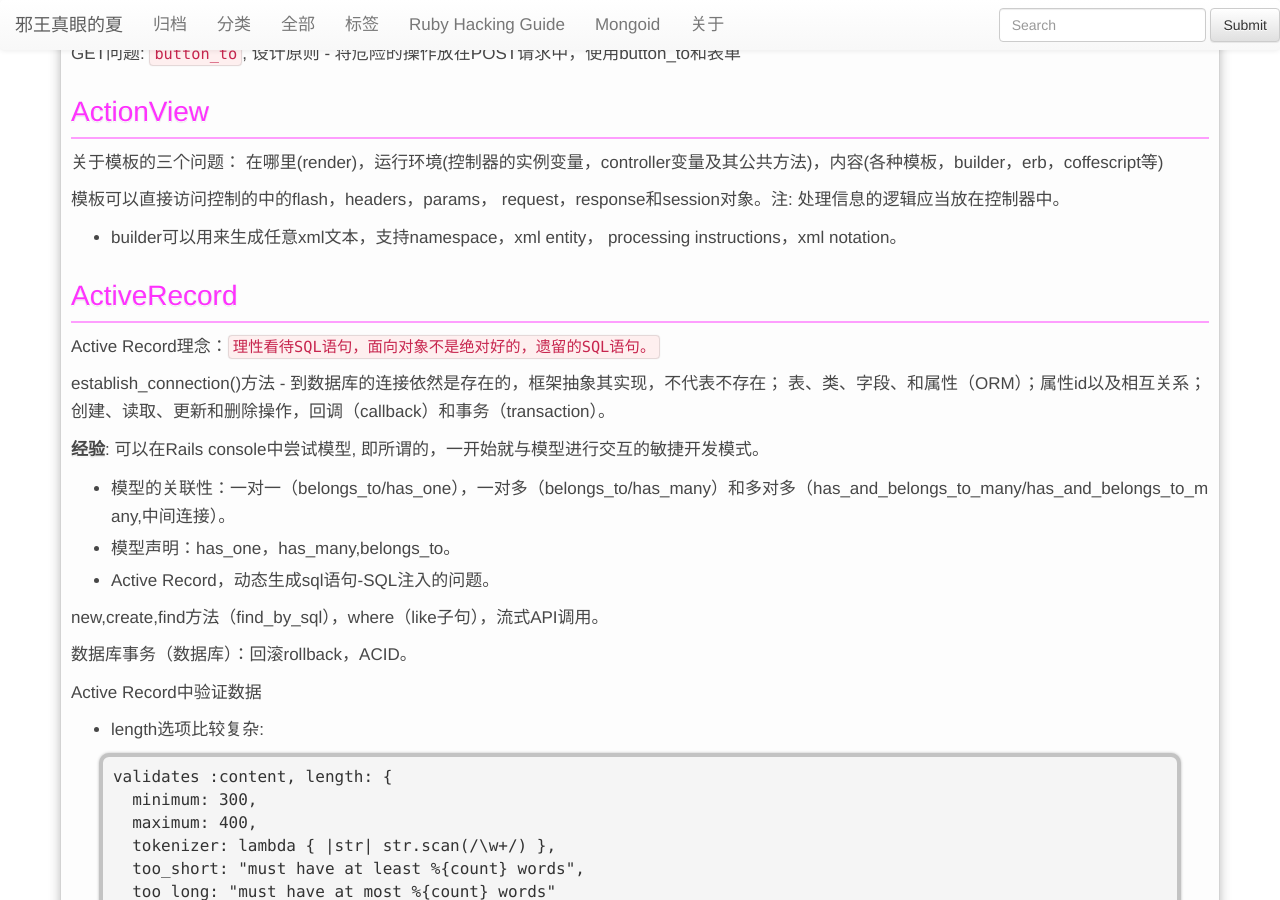
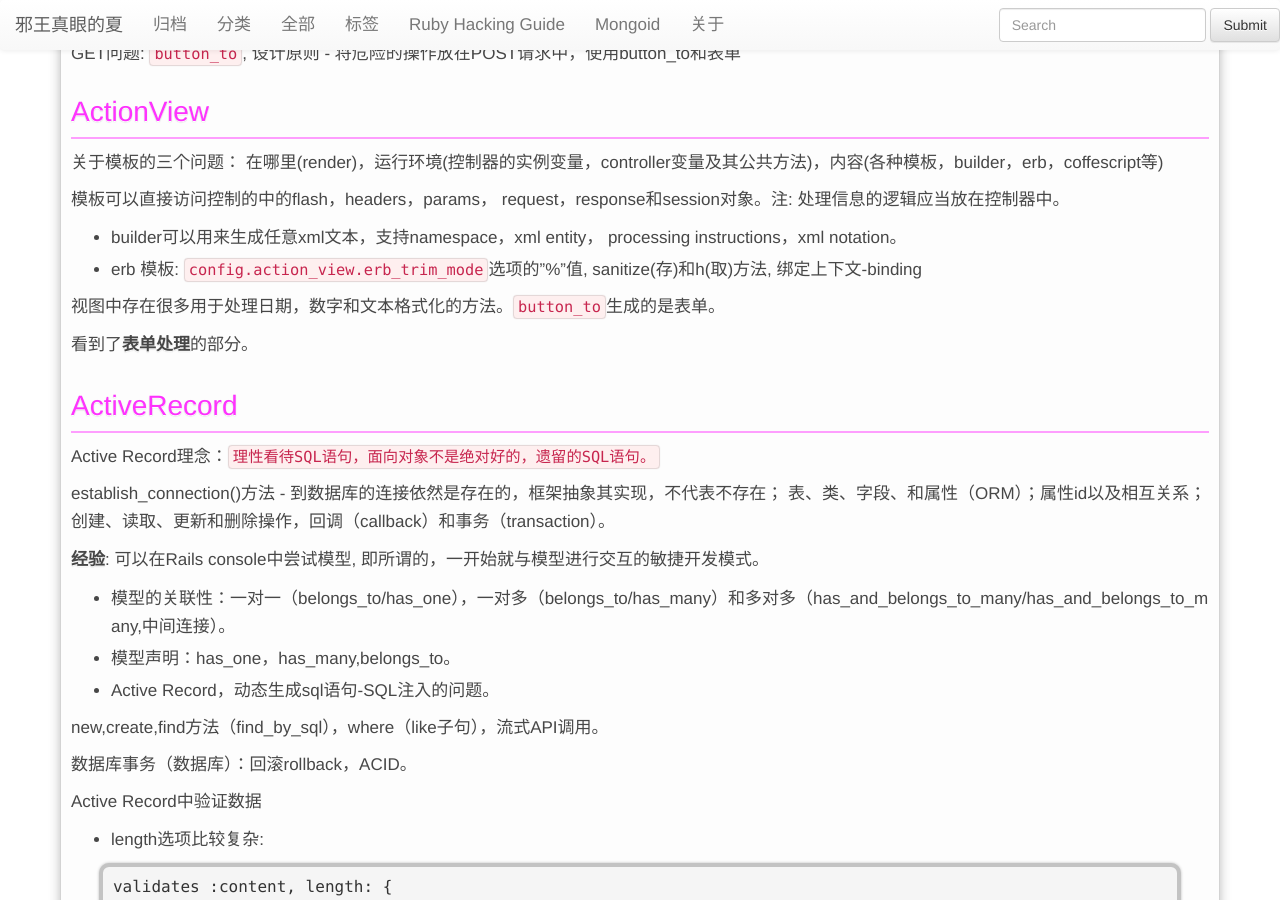
Before and after one commit to xiajian/xiajian.github.io, a Jekyll site: the page built from _posts/2014-08-27-web开发敏捷之道笔记.md, in a window 1280 px wide and 900 px high, scrolled down 2329 px. Built offline with Jekyll 4.4.1, drawn with Linux system fonts in a browser that asks for light colours; nearby versions of some CDN libraries; Markdown is read by kramdown in place of the engine named in the settings; comment, search, counter and statistics services are not loaded.

Commit message:
fix some error

```diff
--- a/_posts/2014-08-27-web开发敏捷之道笔记.md
+++ b/_posts/2014-08-27-web开发敏捷之道笔记.md
@@ -89,6 +89,11 @@ GET问题: `button_to`, 设计原则 - 将危险的操作放在POST请求中，
 模板可以直接访问控制的中的flash，headers，params， request，response和session对象。注: 处理信息的逻辑应当放在控制器中。
 
 * builder可以用来生成任意xml文本，支持namespace，xml entity， processing instructions，xml notation。
+* erb 模板: `config.action_view.erb_trim_mode`选项的"%"值, sanitize(存)和h(取)方法, 绑定上下文-binding
+
+视图中存在很多用于处理日期，数字和文本格式化的方法。`button_to`生成的是表单。
+
+看到了**表单处理**的部分。
 
 ## ActiveRecord
 
```
Also changed, not shown: _posts/2014-12-11-模板语言.md (+7 -1 lines).
